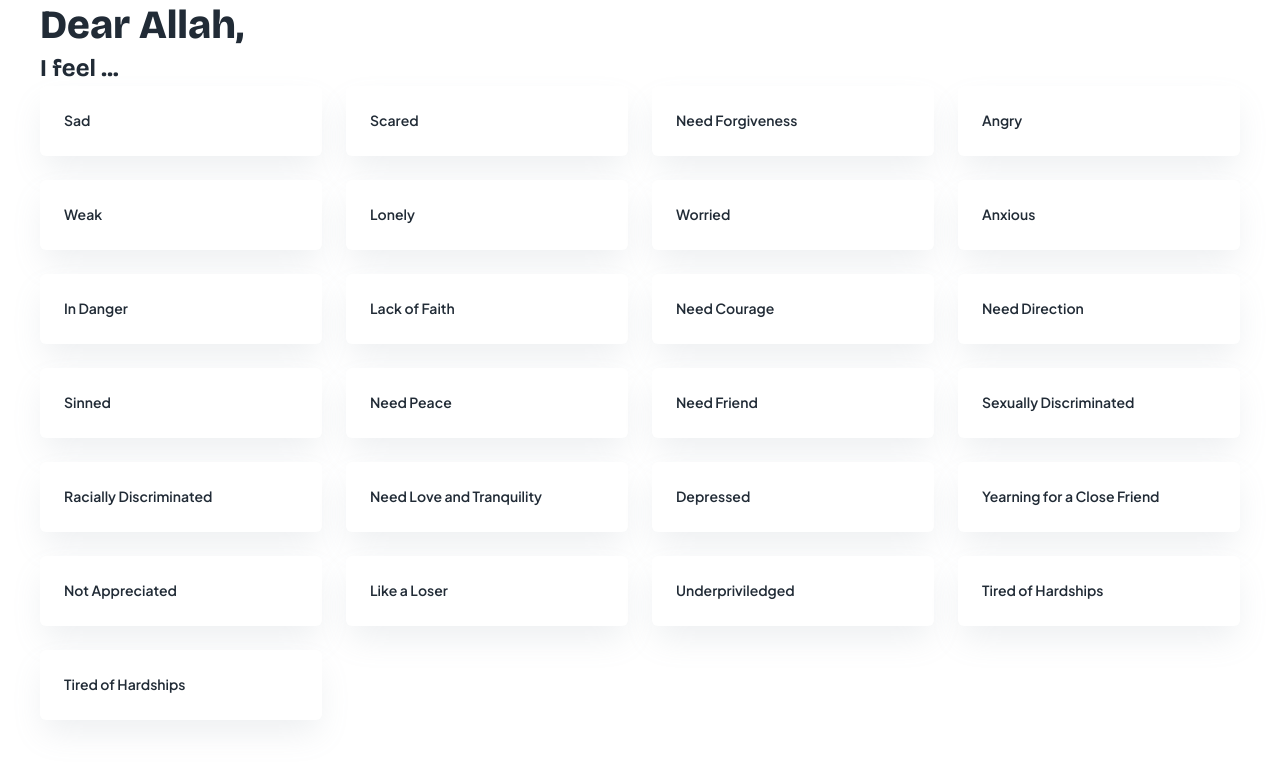
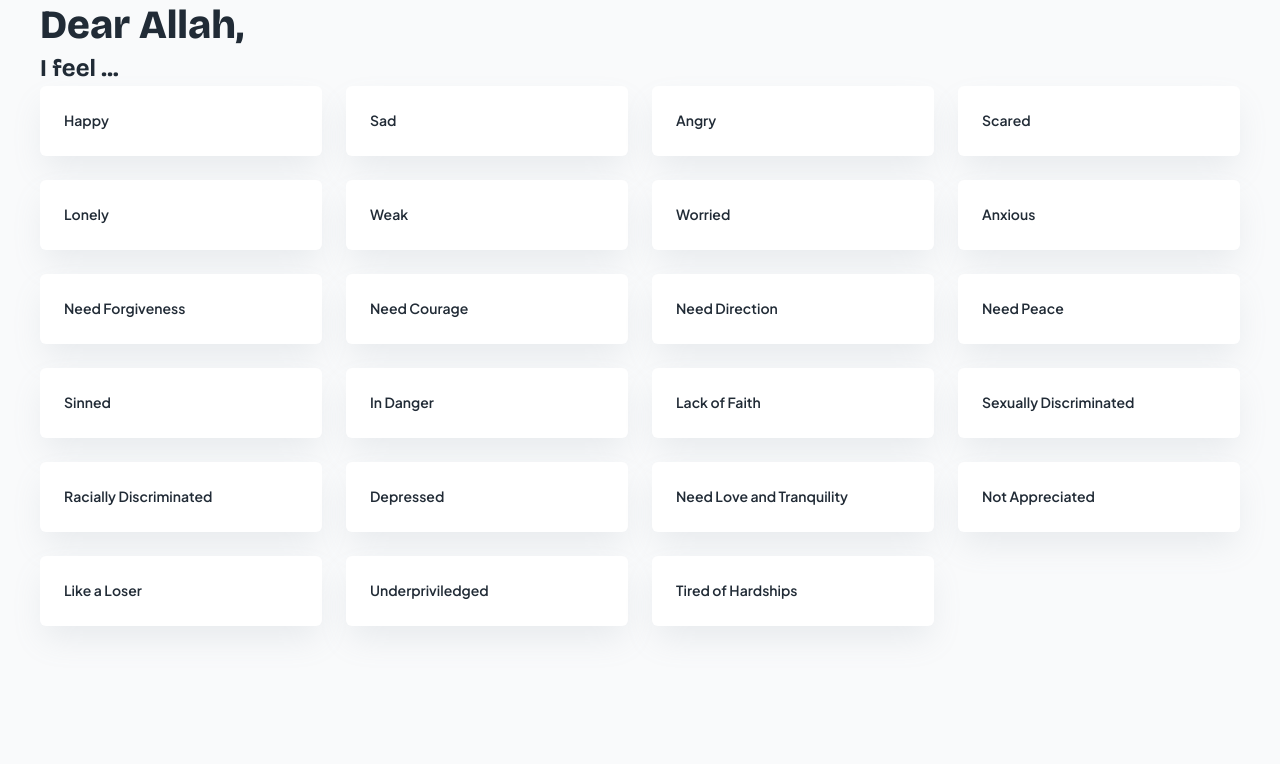
Before and after one commit to randhikarizky/dear-Allah, a Next.js app: page /landing in a window 1280 px wide. Shown: the top 764 px of the page. Built offline with nearby package versions, Linux system fonts and the light colour scheme.

Commit message:
add Glass Global component for feelings card in landing page

```diff
--- a/app/components/global/constants/feeling.constant.ts
+++ b/app/components/global/constants/feeling.constant.ts
@@ -1,127 +1,140 @@
 export const Feeling = [
+  {
+    id: "happy",
+    title: "Happy",
+    path: "/happy",
+    color: ["#FFF6BD", "#CEEDC7", "#86C8BC"],
+  },
   {
     id: "sad",
     title: "Sad",
     path: "/sad",
+    color: ["#76A5FF", "#878EBA", "#AABBFF"],
+  },
+  {
+    id: "angry",
+    title: "Angry",
+    path: "/angry",
+    color: ["#E4508F", "#FF8868", "#FFD35C"],
   },
   {
     id: "scared",
     title: "Scared",
     path: "/scared",
+    color: ["#41444B", "#52575D", "#CABFAB"],
+  },
+  {
+    id: "lonely",
+    title: "Lonely",
+    path: "/lonely",
+    color: ["#BBBBBB", "#A19EB0", "#FAF8FF"],
+  },
+  {
+    id: "weak",
+    title: "Weak",
+    path: "/weak",
+    color: ["#93BFCF", "#85AAC7", "#C2F9FF"],
+  },
+  {
+    id: "worried",
+    title: "Worried",
+    path: "/worried",
+    color: ["#B08BBB", "#8587C1", "#7B5986"],
+  },
+  {
+    id: "anxious",
+    title: "Anxious",
+    path: "/anxious",
+    color: ["#B1B2FF", "#D2DAFF", "#AAC4FF"],
   },
   {
     id: "forgiveness",
     title: "Need Forgiveness",
     path: "/forgiveness",
+    color: ["#1572A1", "#4372AD", "#AE64A6"],
   },
   {
-    id: "angry",
-    title: "Angry",
-    path: "/angry",
+    id: "need-courage",
+    title: "Need Courage",
+    path: "/need-courage",
+    color: ["#F1935C", "#FF878C", "#FFBEC1"],
   },
   {
-    id: "weak",
-    title: "Weak",
-    path: "/weak",
+    id: "need-direction",
+    title: "Need Direction",
+    path: "/need-direction",
+    color: ["#555555", "#202020", "#505050"],
   },
   {
-    id: "lonely",
-    title: "Lonely",
-    path: "/lonely",
+    id: "peace",
+    title: "Need Peace",
+    path: "/need-peace",
+    color: ["#FDFDBD", "#C4C487", "#C9E19F"],
   },
   {
-    id: "worried",
-    title: "Worried",
-    path: "/worried",
-  },
-  {
-    id: "anxious",
-    title: "Anxious",
-    path: "/anxious",
+    id: "sinned",
+    title: "Sinned",
+    path: "/sinned",
+    color: ["#535962", "#505680", "#60728C"],
   },
   {
     id: "danger",
     title: "In Danger",
     path: "/danger",
+    color: ["#EB6383", "#BD574E", "#D45079"],
   },
   {
     id: "faith",
     title: "Lack of Faith",
     path: "/faith",
-  },
-  {
-    id: "need-courage",
-    title: "Need Courage",
-    path: "/need-courage",
-  },
-  {
-    id: "need-direction",
-    title: "Need Direction",
-    path: "/need-direction",
-  },
-  {
-    id: "sinned",
-    title: "Sinned",
-    path: "/sinned",
-  },
-  {
-    id: "peace",
-    title: "Need Peace",
-    path: "/need-peace",
-  },
-  {
-    id: "friend",
-    title: "Need Friend",
-    path: "/need-friend",
+    color: ["#6E85B7", "#32A5D4", "#00C3D5"],
   },
   {
     id: "sexually-discriminated",
     title: "Sexually Discriminated",
     path: "/sexually-discriminated",
+    color: ["#BA90C6", "#B2A4FF", "#E8A0BF"],
   },
   {
     id: "racially-discriminated",
     title: "Racially Discriminated",
     path: "/racially-discriminated",
+    color: ["#F4B183", "#FFF8EA", "#815B5B"],
+  },
+  {
+    id: "depressed",
+    title: "Depressed",
+    path: "/depressed",
+    color: ["#374259", "#A4ABBD", "#404756"],
   },
   {
     id: "need-love",
     title: "Need Love and Tranquility",
     path: "/need-love",
-  },
-  {
-    id: "depressed",
-    title: "Depressed",
-    path: "/depressed",
-  },
-  {
-    id: "close-friend",
-    title: "Yearning for a Close Friend",
-    path: "/close-friend",
+    color: ["#FF8787", "#F8C4B4", "#BCE29E"],
   },
   {
     id: "not-appreciated",
     title: "Not Appreciated",
     path: "/not-appreciated",
+    color: ["#A97155", "#8FBDD3", "#BE8C63"],
   },
   {
     id: "loser",
     title: "Like a Loser",
     path: "/loser",
+    color: ["#D45D79", "#EA9085", "#F2D388"],
   },
   {
     id: "underpriviledged",
     title: "Underpriviledged",
     path: "/underpriviledged",
+    color: ["", "", ""],
   },
   {
     id: "hardships",
     title: "Tired of Hardships",
     path: "/hardships",
-  },
-  {
-    id: "hardships",
-    title: "Tired of Hardships",
-    path: "/hardships",
+    color: ["", "", ""],
   },
 ];
--- /dev/null
+++ b/assets/css/global.css
@@ -0,0 +1,11 @@
+@keyframes gradient {
+  0% {
+    background-position: 17% 0%;
+  }
+  50% {
+    background-position: 84% 100%;
+  }
+  100% {
+    background-position: 17% 0%;
+  }
+}
--- a/package.json
+++ b/package.json
@@ -22,6 +22,7 @@
     "eslint": "8.46.0",
     "eslint-config-next": "13.4.13",
     "framer-motion": "^9.1.7",
+    "mui-image": "^1.0.7",
     "next": "13.4.13",
     "react": "18.2.0",
     "react-dom": "18.2.0",
--- a/pages/_app.tsx
+++ b/pages/_app.tsx
@@ -5,6 +5,8 @@ import { QueryClient, QueryClientProvider } from "@tanstack/react-query";
 import { ReactQueryDevtools } from "@tanstack/react-query-devtools";
 import GlobalStyles from "@/assets/theme/globalStyles";
 import { styled } from "@mui/material";
+
+import "@/assets/css/global.css";
 
 const RootStyle = styled("div")(() => ({
   display: "flex",
@@ -15,7 +17,11 @@ const RootStyle = styled("div")(() => ({
 const MainStyle = styled("div")(({ theme }) => ({
   flexGrow: 1,
   overflow: "auto",
-  minHeight: "100%",
+  minHeight: "100vh",
+  backgroundColor: theme.palette.grey[100],
+  // background: "linear-gradient(319deg, #bbff99, #ffec99, #ff9999)",
+  // backgroundSize: "600% 600%",
+  // animation: "gradient 15s ease-in-out infinite",
   paddingBottom: theme.spacing(10),
   [theme.breakpoints.up("lg")]: {
     paddingLeft: theme.spacing(2),
```
Also changed, not shown: app/components/global/components/Glass.tsx (added, +40 -0 lines), 1 other file (tests, documents, lock files or other folders).
